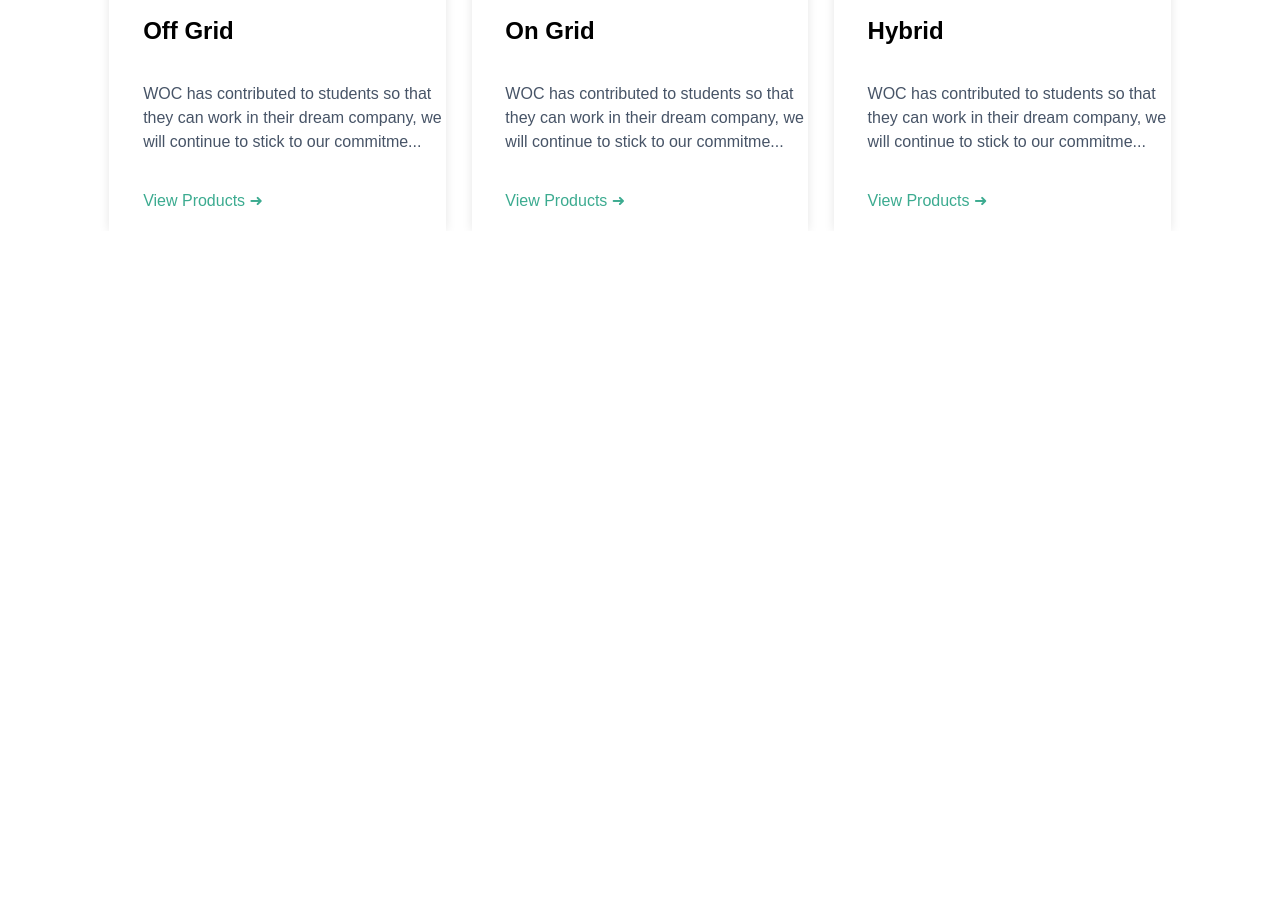
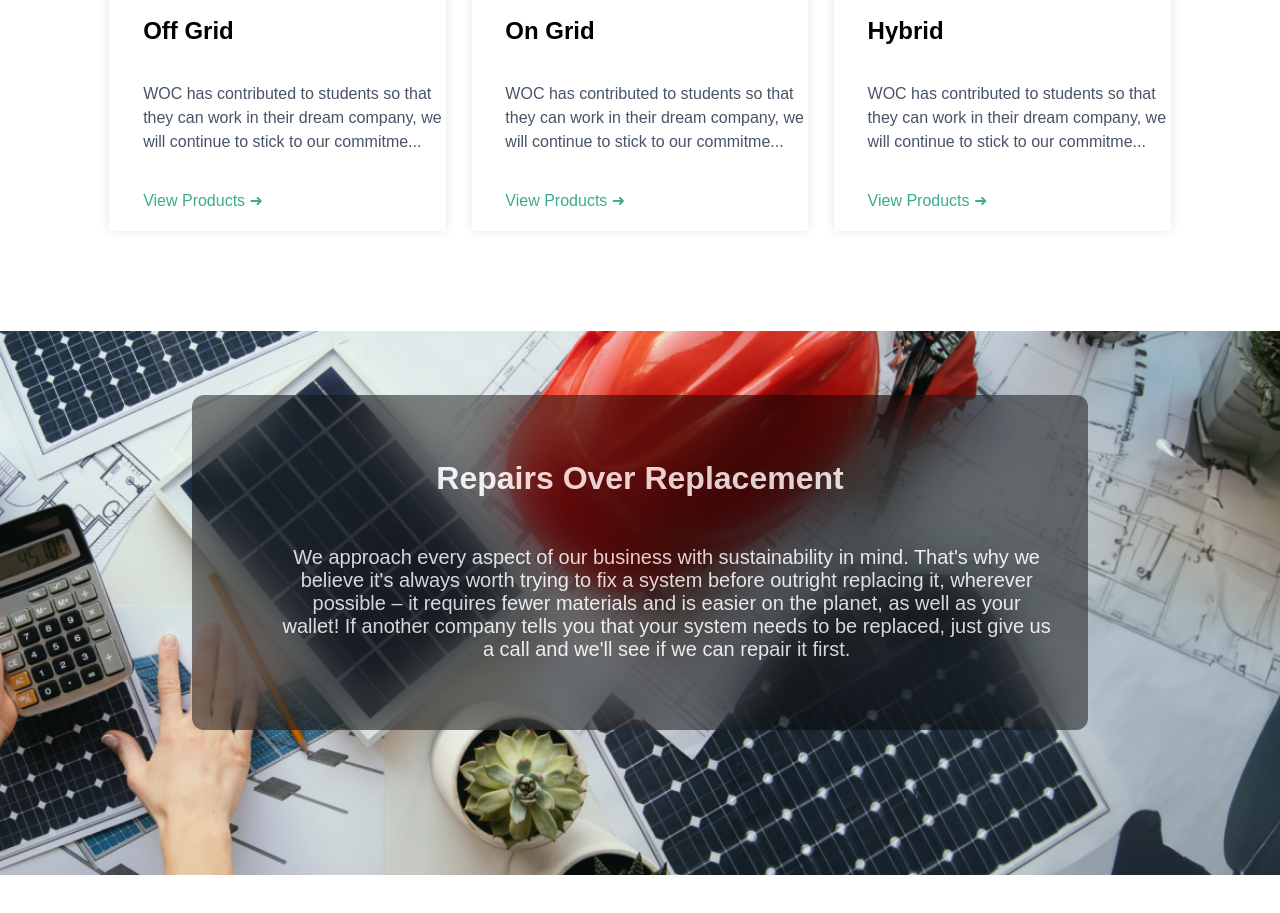
Before and after one commit to ayaosamaramadan/Landing-Page, a plain HTML site: page main.html in a window 1280 px wide. Shown: the part 2799-3712 px from the top of the page. Before the commit the page ends 3030 px from the top, so only its background shows below. Drawn offline with Linux system fonts and the light colour scheme.

Commit message:
add ripairs section

```diff
--- a/main.css
+++ b/main.css
@@ -10,6 +10,50 @@ body {
 }
 
 @media (min-width: 1024px) {
+  .rep {
+    background-image: url(./imgs/8116\ 1\ \(1\).png);
+    background-size: cover;
+    background-repeat: no-repeat;
+    background-position: center;
+    height: 60vh;
+    padding: 5% 15% 0% 15%;
+    margin: 5% 0 5% 0;
+  }
+
+  .rep div:nth-of-type(1) {
+    background-color: rgba(0, 0, 0, 0.57);
+    opacity: 0.8;
+    width: Fixed (858px) px;
+    height: Hug (311px) px;
+    padding: 44px 0px 0px 0px;
+    gap: 32px;
+    border-radius: 12px 12px 12px 12px;
+    opacity: 0px;
+    backdrop-filter: blur(24px);
+
+  }
+
+  .rep div:nth-of-type(2) {
+    color: #fff;
+    z-index: 1;
+    opacity: 1;
+  }
+
+  .rep h1 {
+    color: #fff;
+    text-align: center;
+    opacity: 1;
+  }
+  .rep p {
+    color: #fff;
+    padding: 3% 10% 5% 10%;
+    text-align: center;
+    width: 770px;
+    height: 140px;
+    font-size: 20px;
+    opacity: 1;
+  }
+
   .div6 h1 {
     text-align: center;
     font-size: 42px;
@@ -293,7 +337,6 @@ body {
   .div5 {
     display: grid;
     margin-left: 23%;
-
   }
   .div5 div {
     margin-bottom: 5%;
@@ -304,7 +347,7 @@ body {
     display: flex;
     flex-direction: column;
   }
-  .div5 h2{
+  .div5 h2 {
     margin-left: 5%;
   }
 
@@ -525,7 +568,6 @@ body {
 
   .div5 p:nth-of-type(2) {
     color: #3cab90;
-
   }
 
   .div6 p {
@@ -554,9 +596,8 @@ body {
     flex-direction: column;
   }
 
-  .div5 h2{
+  .div5 h2 {
     margin-left: 5%;
-
   }
 
   .div4 {
--- a/main.html
+++ b/main.html
@@ -81,7 +81,7 @@
     </div>
 
     <!-- sec4 -->
-<br>
+    <br />
     <div class="div4">
       <br />
       <div class="div44">
@@ -99,36 +99,64 @@
     </div>
 
     <!-- sec5 -->
-<br><br>
+    <br /><br />
     <div class="div6">
       <h1>Solar Kits</h1>
       <p>
         Complete solar system kits, ready for installation. They can be used to
         supplement on-grid housing, a complete self-sustaining home or some
         combination of the two.
-      </p><br>
+      </p>
+      <br />
       <div class="div5">
         <div>
           <img src="./imgs/solar-panels-meadow 2 (2).png" alt="" class="img5" />
           <h2>Off Grid</h2>
-          <p>WOC has contributed to students so that they can work in their dream company, we will continue to stick to our commitme...</p>
-          <br><p>View Products <span style="color: #3CAB90"> &#10140;</span></p>
-          <br>
+          <p>
+            WOC has contributed to students so that they can work in their dream
+            company, we will continue to stick to our commitme...
+          </p>
+          <br />
+          <p>View Products <span style="color: #3cab90"> &#10140;</span></p>
+          <br />
         </div>
         <div>
           <img src="./imgs/solar-panels-meadow 2 (1).png" alt="" class="img5" />
           <h2>On Grid</h2>
-          <p>WOC has contributed to students so that they can work in their dream company, we will continue to stick to our commitme...</p>
-          <br><p>View Products <span style="color: #3CAB90"> &#10140;</span></p>
-          <br>
+          <p>
+            WOC has contributed to students so that they can work in their dream
+            company, we will continue to stick to our commitme...
+          </p>
+          <br />
+          <p>View Products <span style="color: #3cab90"> &#10140;</span></p>
+          <br />
         </div>
         <div>
           <img src="./imgs/solar-panels-meadow 2.png" alt="" class="img5" />
           <h2>Hybrid</h2>
-          <p>WOC has contributed to students so that they can work in their dream company, we will continue to stick to our commitme...</p>
-          <br><p>View Products <span style="color: #3CAB90"> &#10140;</span></p>
-          <br>
+          <p>
+            WOC has contributed to students so that they can work in their dream
+            company, we will continue to stick to our commitme...
+          </p>
+          <br />
+          <p>View Products <span style="color: #3cab90"> &#10140;</span></p>
+          <br />
         </div>
+      </div>
+    </div><br><br>
+    <!-- sec6 -->
+    <div class="rep">
+      <div>
+
+        <h1 >Repairs Over Replacement</h1>
+        <p>
+          We approach every aspect of our business with sustainability in mind.
+          That's why we believe it's always worth trying to fix a system before
+          outright replacing it, wherever possible – it requires fewer materials
+          and is easier on the planet, as well as your wallet! If another
+          company tells you that your system needs to be replaced, just give us
+          a call and we'll see if we can repair it first.
+        </p>
       </div>
     </div>
   </body>
```
